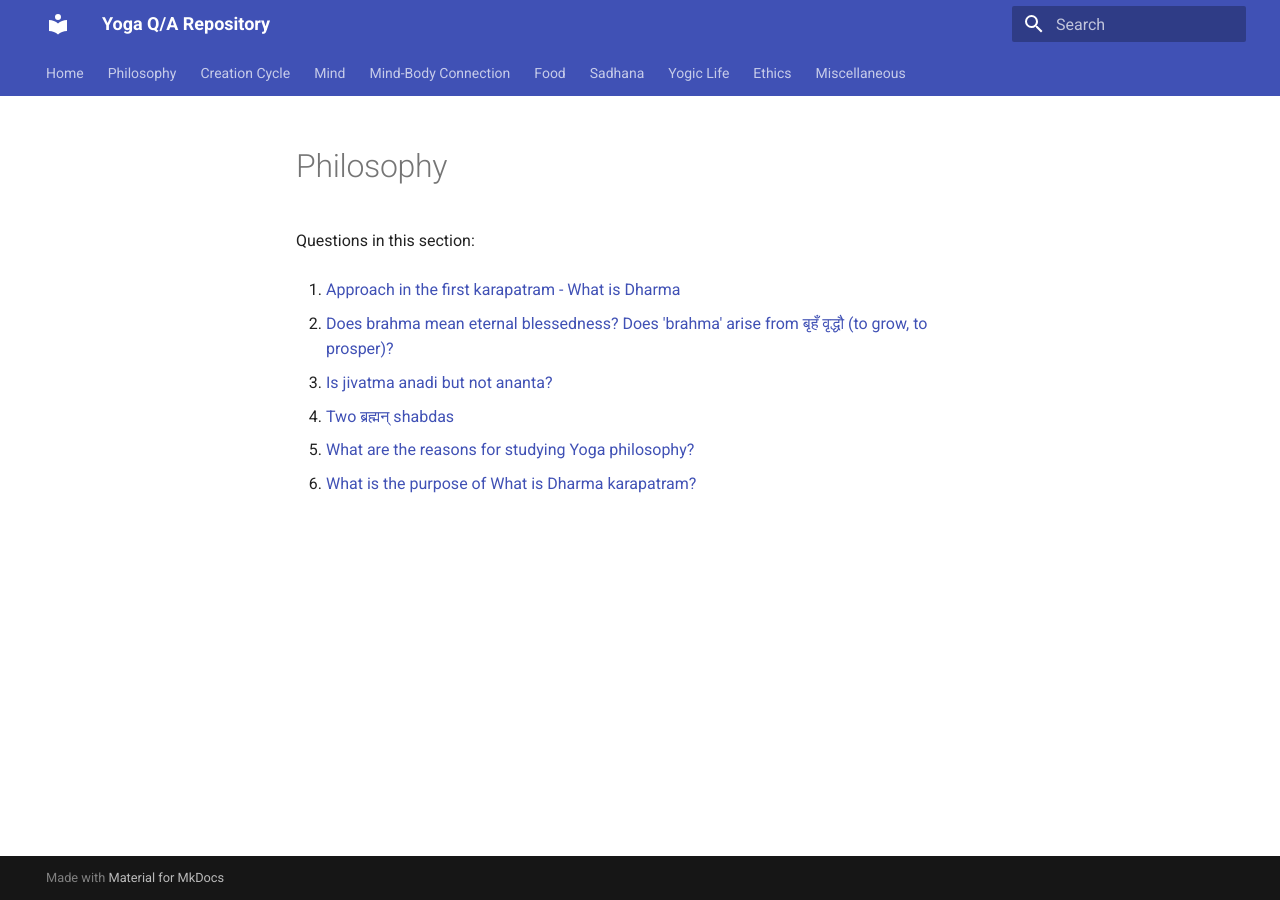
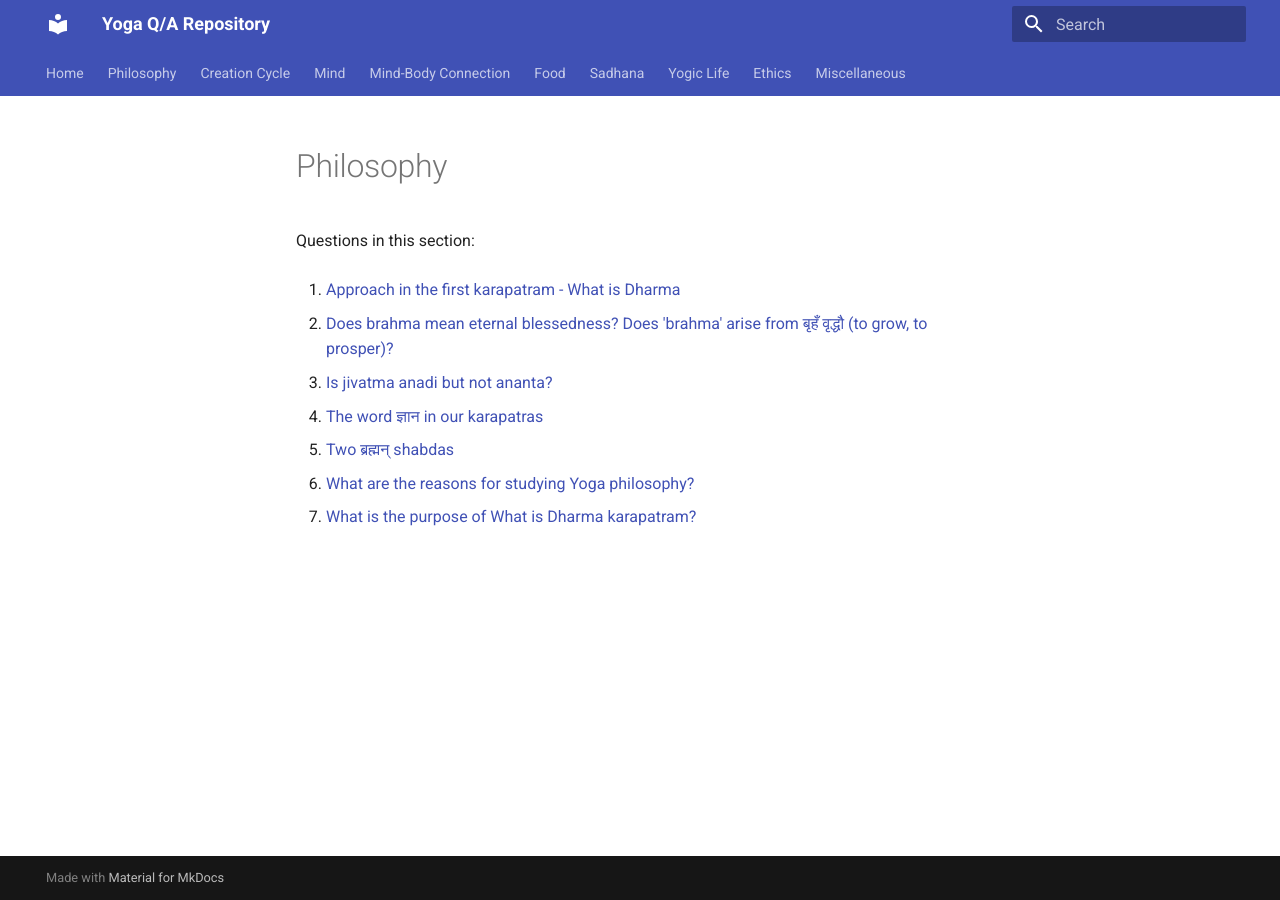
Before and after one commit to yogiclife/yoga-qa, an MkDocs documentation site: the page built from docs/philosophy/README.md, in a window 1280 px wide. Built offline with MkDocs 1.6.1 and Material for MkDocs 9.7.7, drawn with Linux system fonts in a browser that asks for light colours.

Commit message:
Update topic indices [skip ci]

```diff
--- a/docs/philosophy/README.md
+++ b/docs/philosophy/README.md
@@ -8,8 +8,10 @@ Questions in this section:
 
 3. [Is jivatma anadi but not ananta?](is-jivatma-anadi-but-not-ananta-20260628-103314.md)
 
-4. [Two ब्रह्मन् shabdas](two-shabdas-20260629-072546.md)
+4. [The word ज्ञान in our karapatras](the-word-in-our-karapatras-20260629-072742.md)
 
-5. [What are the reasons for studying Yoga philosophy?](what-are-the-reasons-for-studying-yoga-philosophy-20260628-103602.md)
+5. [Two ब्रह्मन् shabdas](two-shabdas-20260629-072546.md)
 
-6. [What is the purpose of What is Dharma karapatram?](what-is-the-purpose-of-what-is-dharma-karapatram-20260628-114256.md)
+6. [What are the reasons for studying Yoga philosophy?](what-are-the-reasons-for-studying-yoga-philosophy-20260628-103602.md)
+
+7. [What is the purpose of What is Dharma karapatram?](what-is-the-purpose-of-what-is-dharma-karapatram-20260628-114256.md)
```
